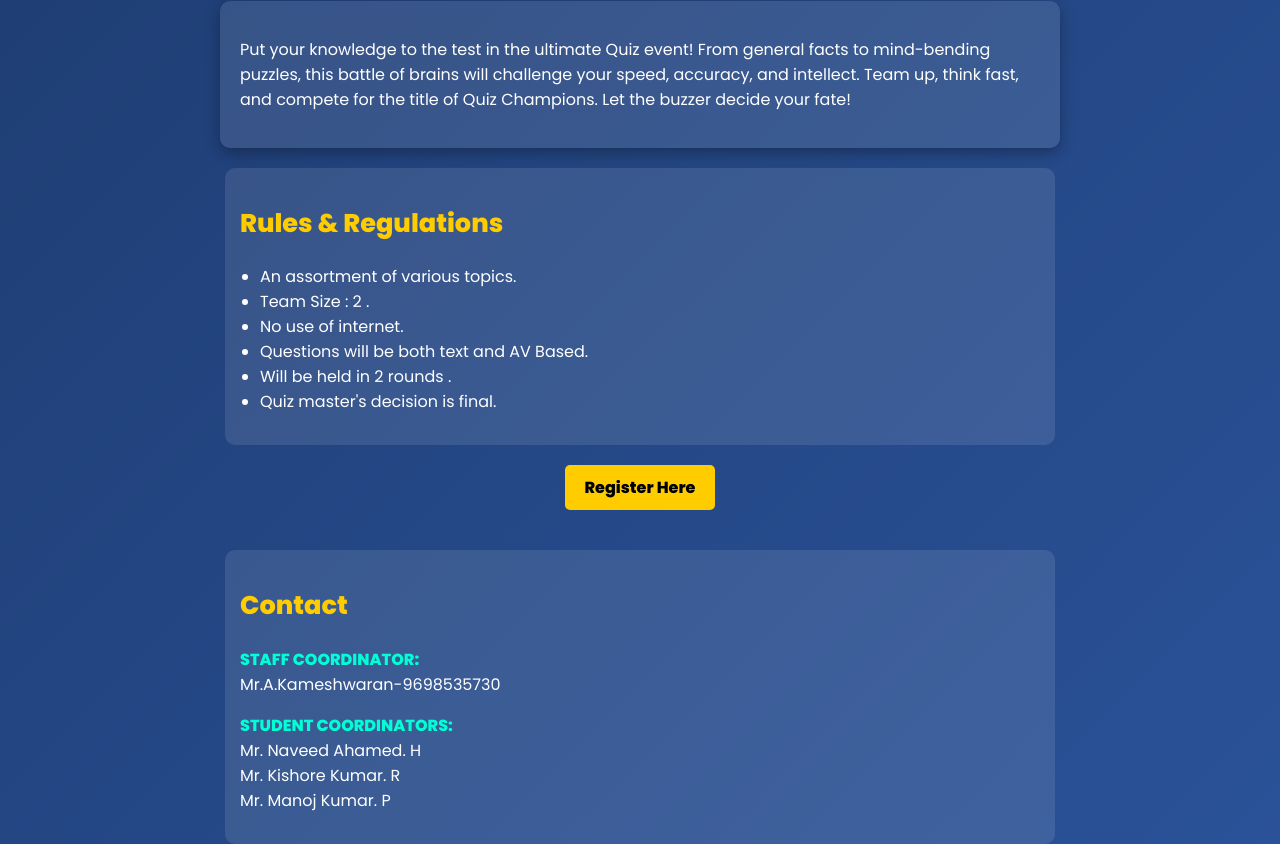
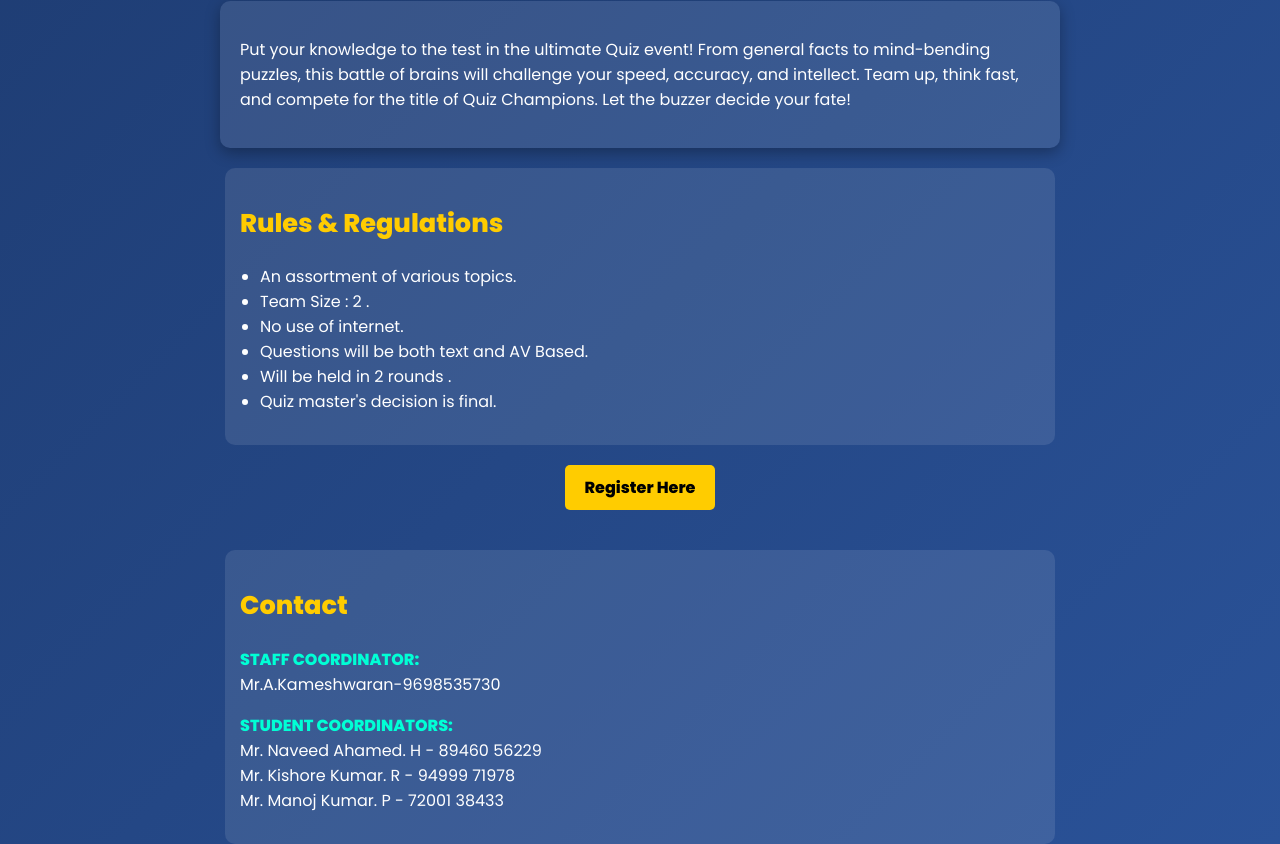
Before and after one commit to Madhan-1306/magizh-25, a plain HTML site: page event8.html in a window 1280 px wide. Shown: the part 196-1040 px from the top of the page. Drawn offline with Linux system fonts and the light colour scheme.

Commit message:
Add files via upload

```diff
--- a/event8.html
+++ b/event8.html
@@ -189,9 +189,9 @@
             <h2>Contact</h2>
             <p><span class="title">STAFF COORDINATOR:</span><br>Mr.A.Kameshwaran-9698535730</p>
             <p><span class="title">STUDENT COORDINATORS:</span><br>
-                Mr. Naveed Ahamed. H<br>
-                Mr. Kishore Kumar. R<br>
-                Mr. Manoj Kumar. P
+                Mr. Naveed Ahamed. H - 89460 56229<br>
+                Mr. Kishore Kumar. R - 94999 71978<br>
+                Mr. Manoj Kumar. P - 72001 38433
             </p>
         </div>
     </div>
```
Also changed, not shown: event11.html (+1 -0 lines).
